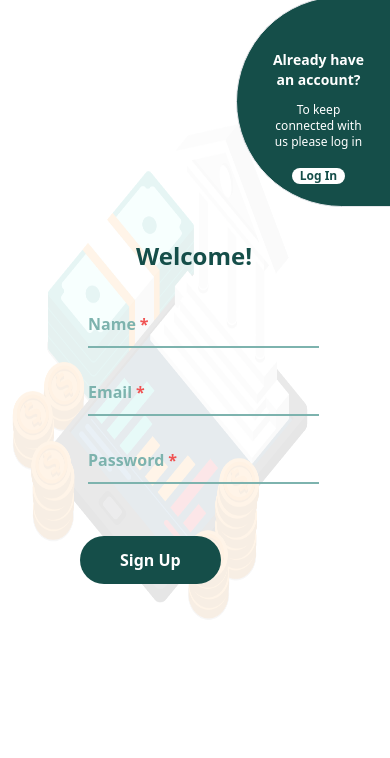
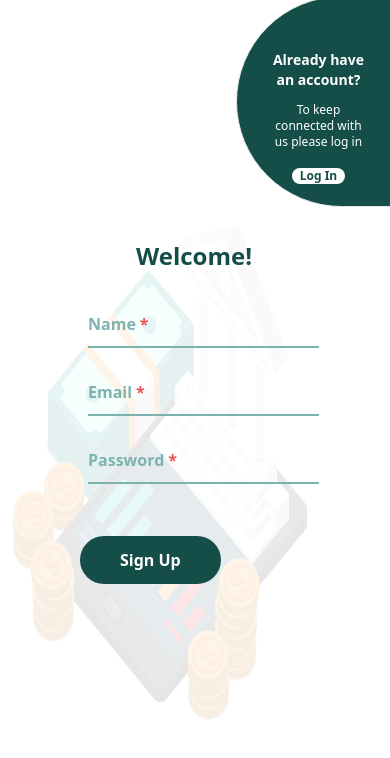
Before and after one commit to Nirmal2796/DAY-TO-DAYEXPENSES, a website: page public/index.html in a window 390 px wide. Both pictures are taken after a click on the button "Sign Up". Shown: the top 758 px of the page. Drawn offline with nearby package versions, Linux system fonts and the light colour scheme; files that its build step writes are made by us from their sources.

Commit message:
changes of image for small screens

```diff
--- a/public/tailwind.css
+++ b/public/tailwind.css
@@ -27,7 +27,7 @@
 }
 
 .signup-mode-img2{
-    @apply md:translate-y-[200px] lg:translate-y-[500px] translate-y-[600px]
+    @apply md:translate-y-[200px] lg:translate-y-[500px] translate-y-[700px]
 }
 
 
```
